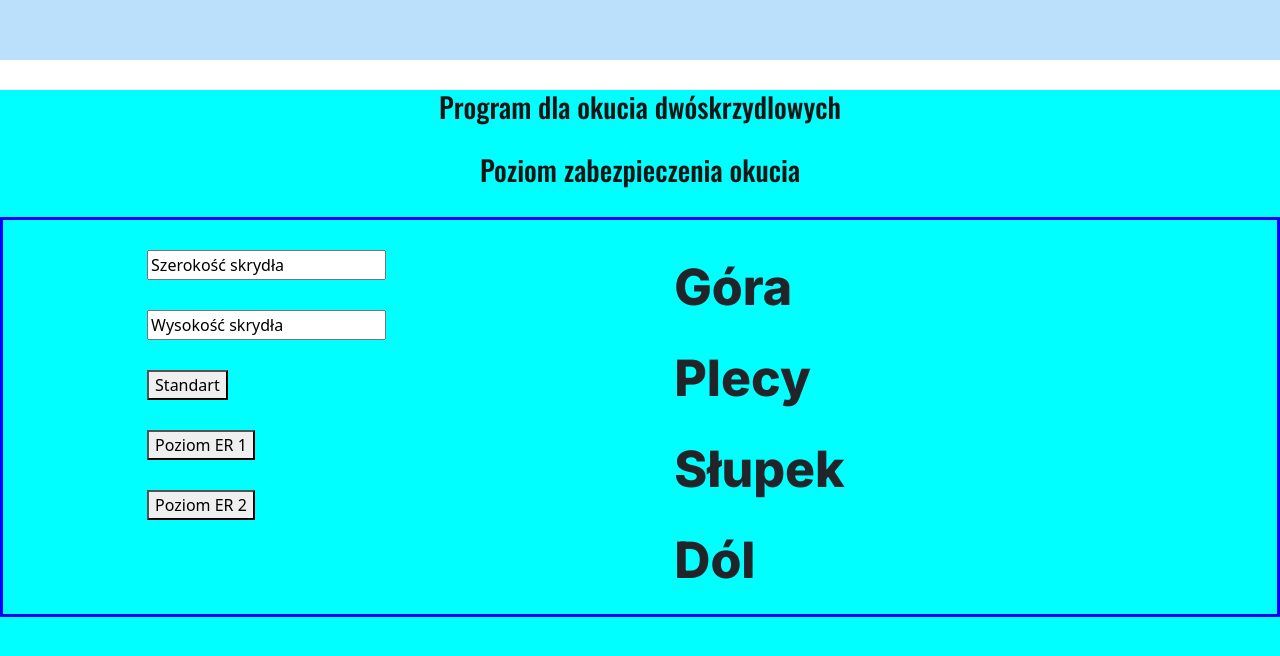
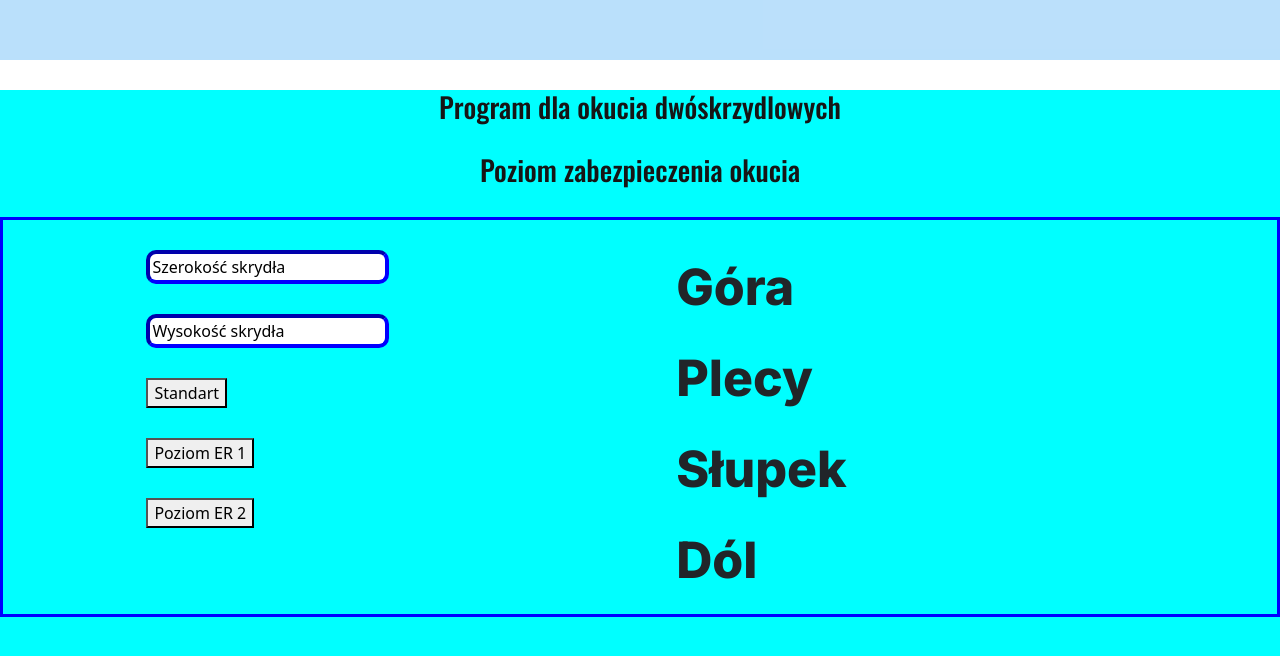
Before and after one commit to Bombel1234/eko, a plain HTML site: page program.html in a window 1280 px wide. Shown: the part 1222-1878 px from the top of the page. Drawn offline with nearby package versions, Linux system fonts and the light colour scheme.

Commit message:
Update program.css

```diff
--- a/css/program.css
+++ b/css/program.css
@@ -113,6 +113,11 @@ input::-webkit-inner-spin-button {
     background-color: aqua;
     height: 100vh;
 }
+.style-input{
+    border-radius: 10px;
+    border-color: blue;
+    border-width: 4px;
+}
 
 .xx-container{
     display: flex;
```
